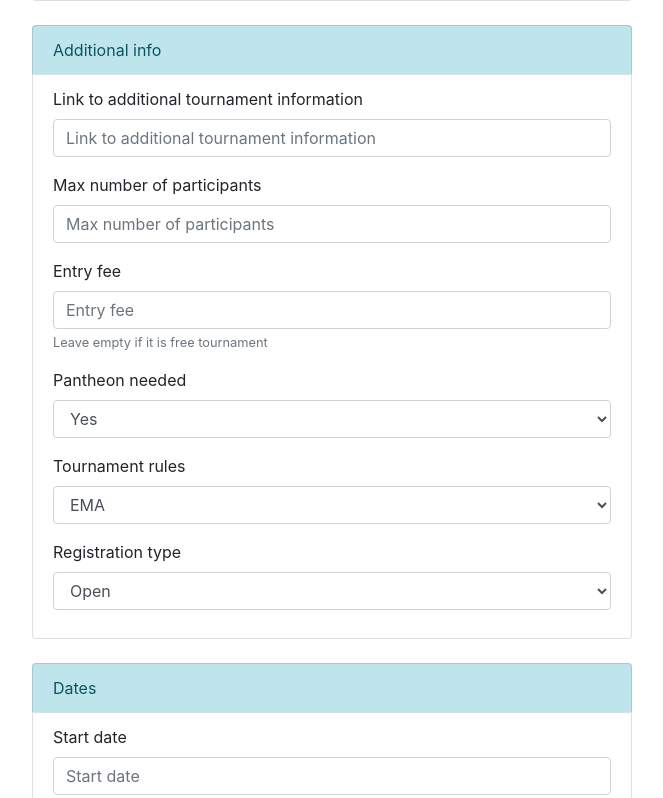
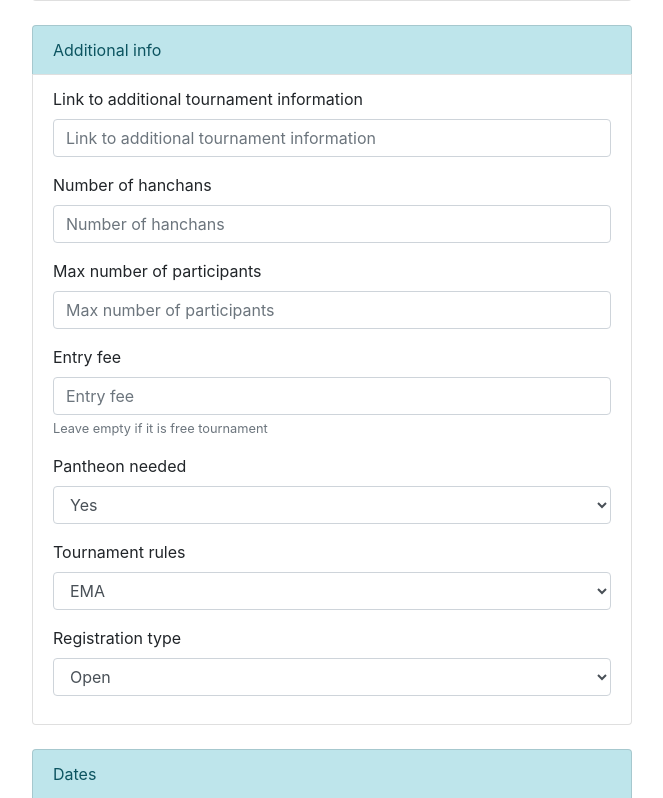
Before and after one commit to MahjongRepository/mahjong-portal, a Django app: page /en/tournaments/new/ in a window 1280 px wide. Shown: the part 841-1639 px from the top of the page, without its empty margins (53-716 px from the left). Run offline with Django 3.2, Linux system fonts and the light colour scheme; some libraries are stand-ins or nearby versions.

Commit message:
Add field with number of games to the tournament application form

```diff
--- a/server/templates/tournament/application.html
+++ b/server/templates/tournament/application.html
@@ -37,6 +37,7 @@
                 <li class="list-group-item">
                     <div class="table-responsive-sm">
                         {% bootstrap_field form.additional_info_link %}
+                        {% bootstrap_field form.number_of_games %}
                         {% bootstrap_field form.max_number_of_participants %}
                         {% bootstrap_field form.entry_fee %}
                         {% bootstrap_field form.pantheon_needed %}
--- a/server/tournament/models.py
+++ b/server/tournament/models.py
@@ -257,6 +257,7 @@ class TournamentApplication(BaseModel):
 
     max_number_of_participants = models.PositiveSmallIntegerField(null=True, blank=True,
                                                                   verbose_name=_('Max number of participants'))
+    number_of_games = models.PositiveSmallIntegerField(verbose_name=_('Number of hanchans'))
     entry_fee = models.PositiveSmallIntegerField(null=True, blank=True, verbose_name=_('Entry fee'),
                                                  help_text=_('Leave empty if it is free tournament'))
     pantheon_needed = models.PositiveSmallIntegerField(choices=[[0, _('No')], [1, _('Yes')]], default=1,
```
Also changed, not shown: server/locale/ru/LC_MESSAGES/django.po, server/tournament/migrations/0017_tournamentapplication_number_of_games.py (added), 1 other file.
